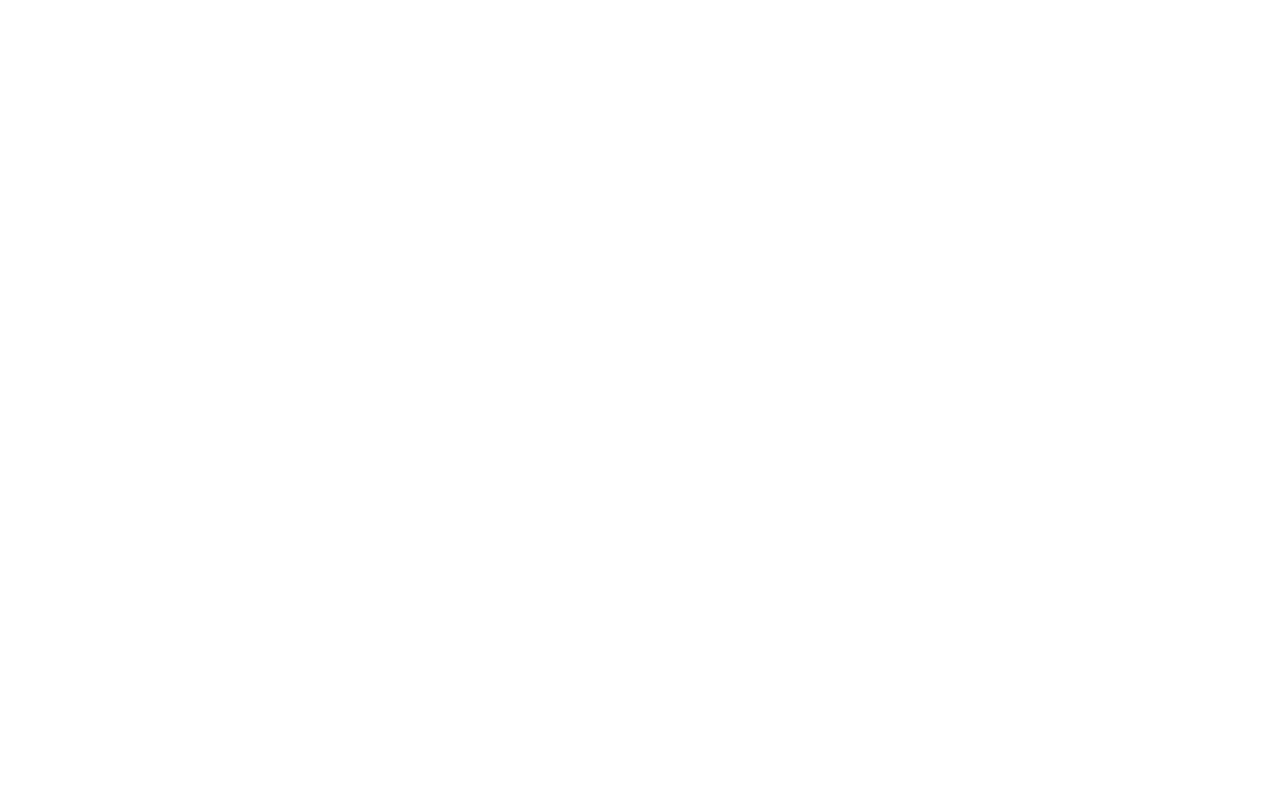
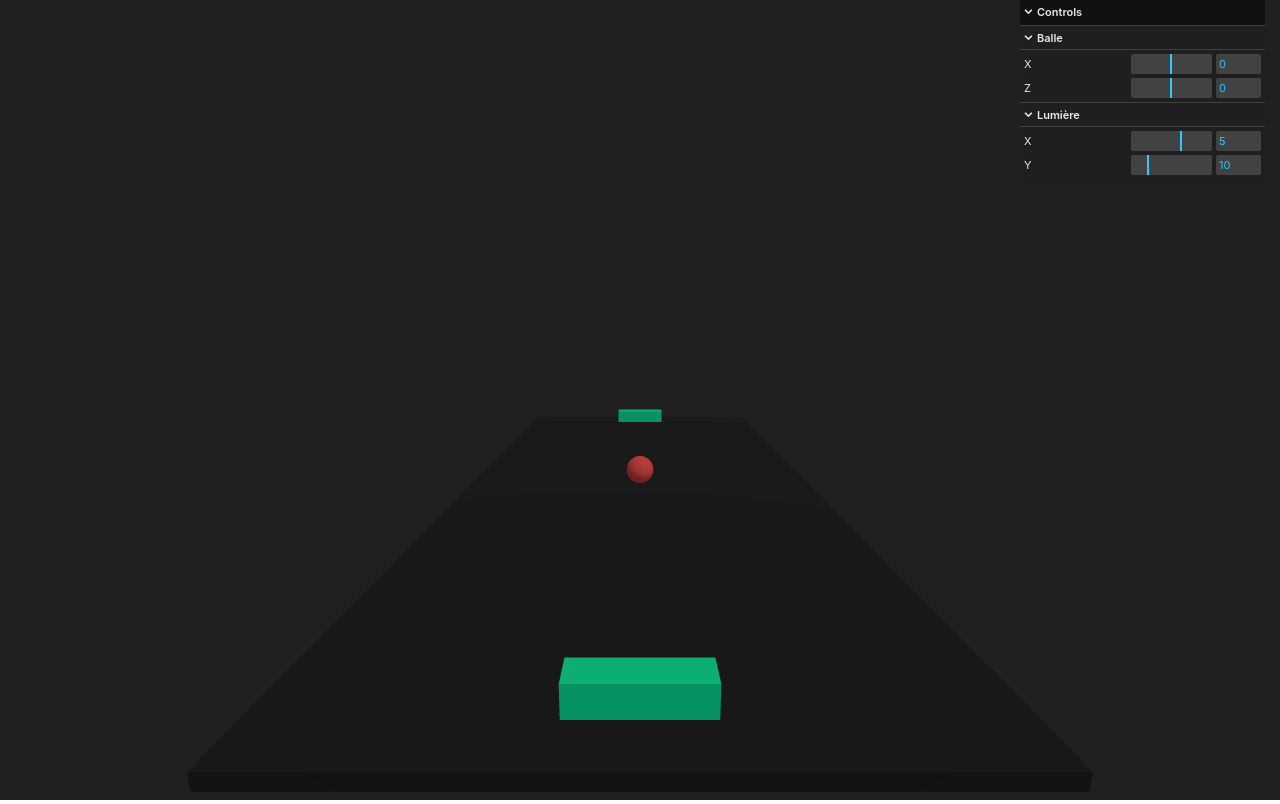
Before and after one commit to themanajaa/3d-pingpong.github.io, a website built with Vite: page index.html in a window 1280 px wide. Built offline with nearby package versions, Linux system fonts and the light colour scheme; animation ran at ten frames a second.

Commit message:
feat: deployeable on github pages

```diff
--- a/index.html
+++ b/index.html
@@ -10,6 +10,6 @@
   </head>
   <body>
     <canvas id="c"></canvas>
-    <script type="module" src="main.js"></script>
+    <script type="module" src="src/main.js"></script>
   </body>
 </html>
--- a/src/main.js
+++ b/src/main.js
@@ -1,6 +1,6 @@
-import * as THREE from 'https://unpkg.com/three@0.160.0/build/three.module.js';
-import { OrbitControls } from 'https://unpkg.com/three@0.160.0/examples/jsm/controls/OrbitControls.js';
-import { GUI } from 'https://unpkg.com/lil-gui@0.18.1/dist/lil-gui.esm.min.js';
+import * as THREE from 'three';
+import { OrbitControls } from 'three/addons/controls/OrbitControls.js';
+import { GUI } from 'three/addons/libs/lil-gui.module.min.js';
 
 function main() {
   const canvas = document.querySelector('#c');
```
Also changed, not shown: package.json (+10 -0 lines), 1 other file.
